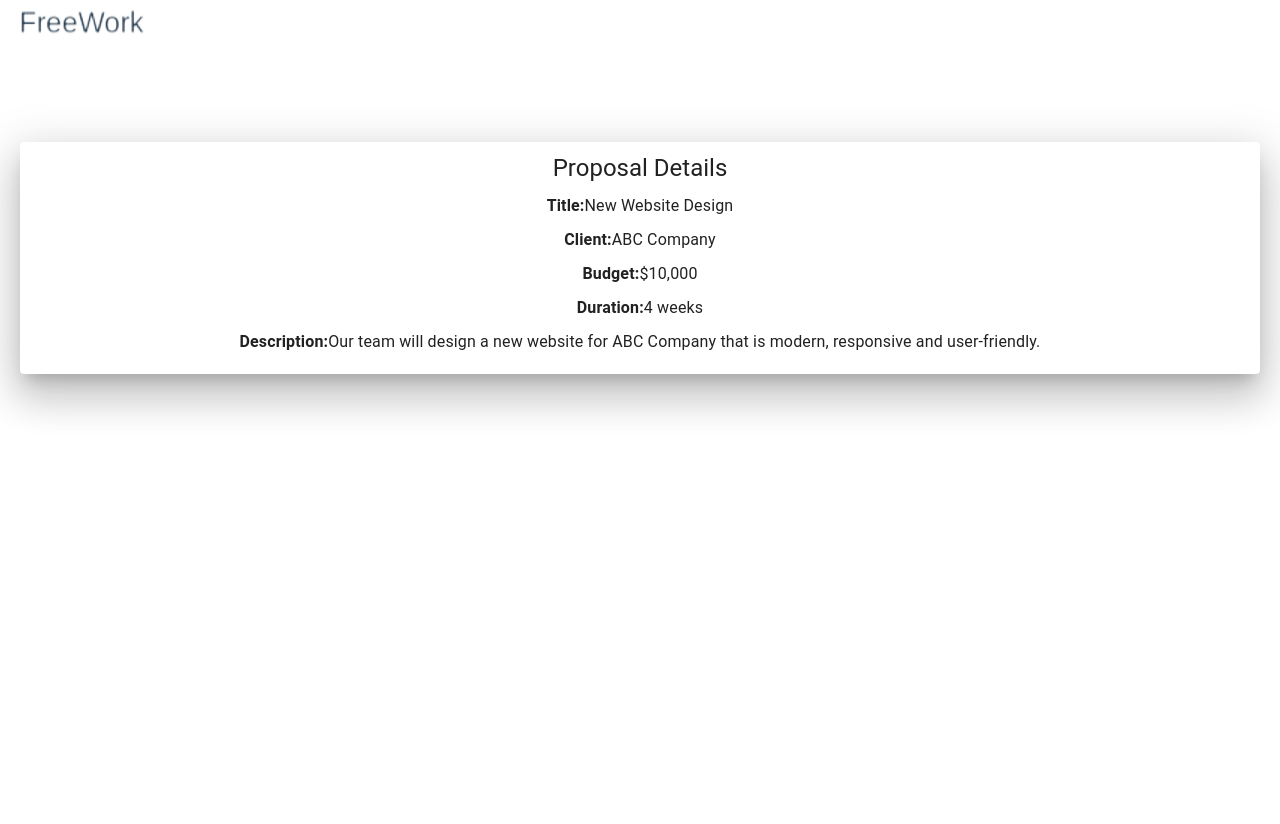
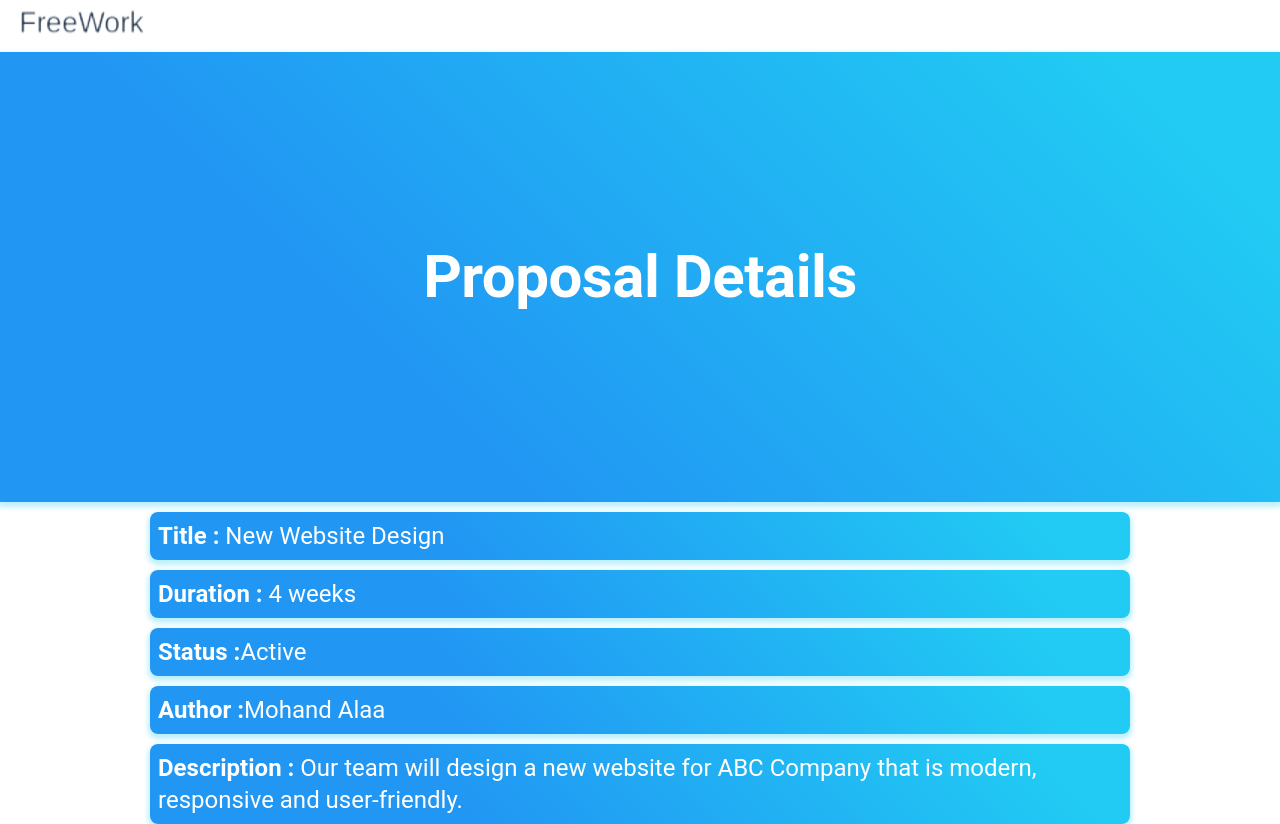
Before and after one commit to truthfulcode/marketplace-frontend, a Next.js app: page /proposal/view in a window 1280 px wide. Before the commit the page ends 800 px from the top, so only its background shows below. Built offline with nearby package versions, Linux system fonts and the light colour scheme.

Commit message:
update view

```diff
--- a/pages/proposal/view.tsx
+++ b/pages/proposal/view.tsx
@@ -8,7 +8,7 @@ import {
     Select,
     MenuItem,
     SelectChangeEvent,
-  Typography,Paper, makeStyles,
+    Typography, Paper, makeStyles,
 } from "@mui/material";
 import Navbar from "../../components/Navbar";
 import {
@@ -25,16 +25,86 @@ import { authOptions } from "../api/auth/[...nextauth]";
 import { CenterFocusStrong } from "@mui/icons-material";
 
 
-
 const view = () => {
 
     return (
-    <>
+        <div>
             <Navbar />
-      <Paper
-      elevation={24}
-      sx={{padding:"10px",marginX:"20px",marginTop:"90px",justifyContent:"center"
-    }}>
+            <Typography variant="h2"
+                sx={{
+                    ...styles.center,
+                    position: "relative",
+                    minHeight: "450px",
+                    padding: "16px",
+                    background: 'linear-gradient(45deg, #2196F3 30%, #21CBF3 90%)',
+                    boxShadow: '0 3px 5px 2px rgba(33, 203, 243, .3)',
+                    color: "white"
+                }}
+            ><strong>Proposal Details</strong></Typography>
+            <Typography
+                variant="h5"
+                sx={{
+
+                    marginInline:"150px",
+                    background: 'linear-gradient(45deg, #2196F3 30%, #21CBF3 90%)',
+                    borderRadius:'8px',
+                    boxShadow: '0 3px 5px 2px rgba(33, 203, 243, .3)',
+                    padding:'8px',
+                    color: "white",
+                    marginTop:"10px",
+
+                }}
+            ><strong>Title :</strong> New Website Design</Typography>
+            <Typography
+                variant="h5"
+                sx={{ marginInline:"150px",
+                background: 'linear-gradient(45deg, #2196F3 30%, #21CBF3 90%)',
+                boxShadow: '0 3px 5px 2px rgba(33, 203, 243, .3)',
+                color: "white",
+                borderRadius:'8px',
+                marginTop:"10px",
+                padding:'8px',
+            }}
+            ><strong>Duration :</strong> 4 weeks</Typography>
+            <Typography
+                variant="h5"
+                sx={{
+                    marginInline:"150px",
+                    marginTop:"10px",
+                    background: 'linear-gradient(45deg, #2196F3 30%, #21CBF3 90%)',
+                    boxShadow: '0 3px 5px 2px rgba(33, 203, 243, .3)',
+                    color: "white",
+                    borderRadius:'8px',
+                    padding:'8px',
+                }}
+            ><strong>Status :</strong>Active </Typography>
+            <Typography
+                variant="h5"
+                sx={{  marginInline:"150px",
+                background: 'linear-gradient(45deg, #2196F3 30%, #21CBF3 90%)',
+                boxShadow: '0 3px 5px 2px rgba(33, 203, 243, .3)',
+                color: "white",
+                borderRadius:'8px',
+                marginTop:"10px",
+                padding:'8px',
+            }}
+            ><strong>Author :</strong>Mohand Alaa </Typography>
+            <Typography
+                variant="h5"
+                sx={{  marginInline:"150px",
+                background: 'linear-gradient(45deg, #2196F3 30%, #21CBF3 90%)',
+                boxShadow: '0 3px 5px 2px rgba(33, 203, 243, .3)',
+                color: "white",
+                borderRadius:'8px',
+                marginTop:"10px",
+                padding:'8px',
+            }}
+            ><strong>Description :</strong> Our team will design a new website for ABC Company that is modern, responsive and user-friendly.</Typography>
+
+
+
+
+            {/*
       <Typography variant="h5" component="h3" align="center">
         Proposal Details
       </Typography>
@@ -62,8 +132,9 @@ const view = () => {
       sx={{margin:'10px',...styles.center}}>
         <strong>Description:</strong> Our team will design a new website for ABC Company that is modern, responsive and user-friendly.
       </Typography>
-    </Paper>
-    </>
+       */}
+        </div>
     );
+
 };
 export default view;
```
Also changed, not shown: pages/proposal/list.tsx (+0 -7 lines). Lines whose indentation alone changed are shown as unchanged.
